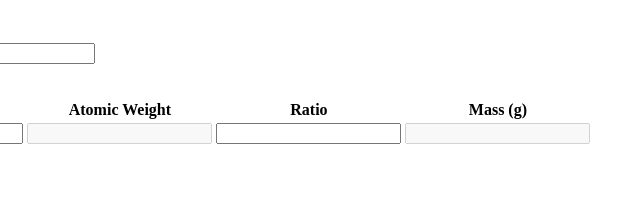
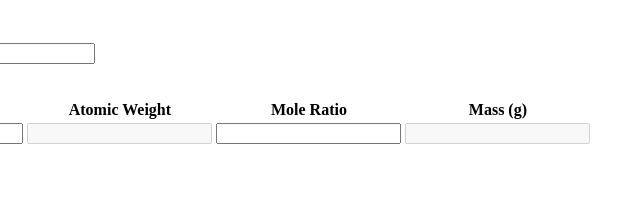
Before and after one commit to Coolphy/sample-synthesis-calculation, a plain HTML site: page index.html in a window 1280 px wide. Shown: the full height of the page, 289-929 px from the left. Drawn offline with Linux system fonts and the light colour scheme.

```diff
--- a/index.html
+++ b/index.html
@@ -36,7 +36,7 @@
             <th> Custom </th>
             <th> Element </th>
             <th> Atomic Weight </th>
-            <th> Ratio </th>
+            <th> Mole Ratio </th>
             <th> Mass (g) </th>
         </tr>
 
```
